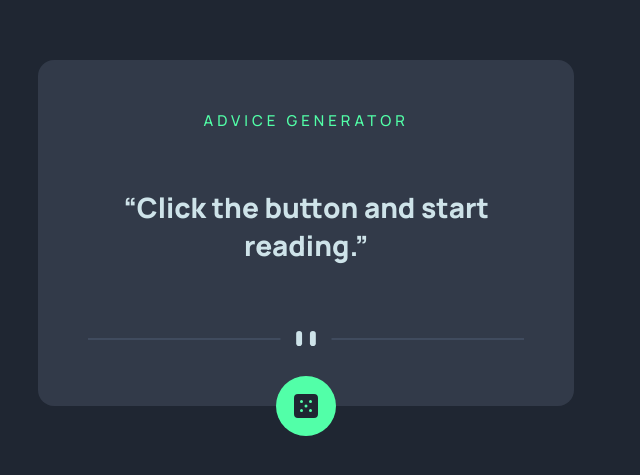
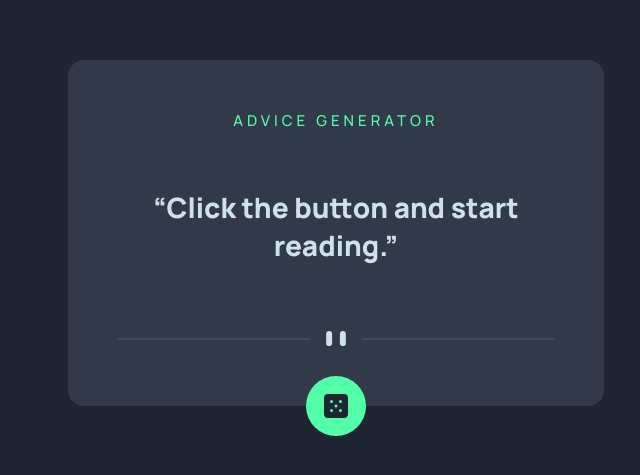
Before and after one commit to sbetav/advice-generator, a plain HTML site: page index.html in a window 1280 px wide. Shown: the part 167-642 px from the top of the page, without its empty margins (304-944 px from the left). Drawn offline with Linux system fonts and the light colour scheme.

Commit message:
Fixed position of main's container

```diff
--- a/index.css
+++ b/index.css
@@ -21,6 +21,12 @@ body{
     justify-content: center;
     align-items: center;
     height: 100vh;
+}
+
+main{
+    display: flex;
+    align-items: center;
+    justify-content: center;
 }
 
 .container{
```
